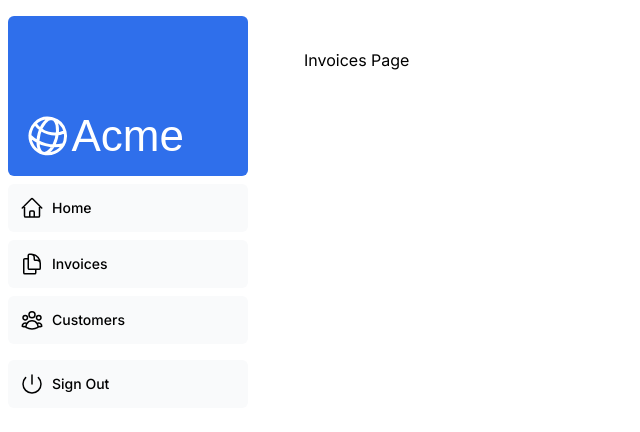
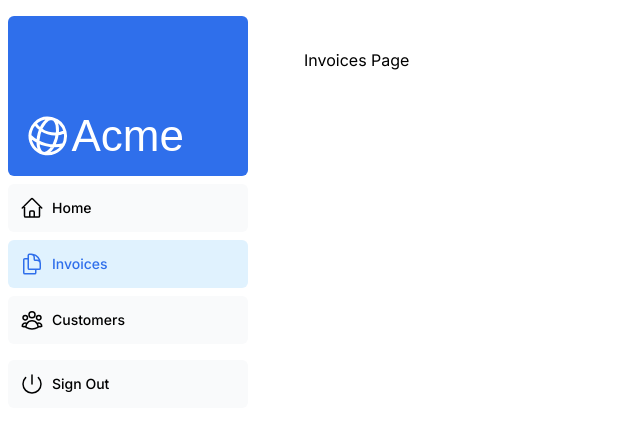
Before and after one commit to mustawa-mursalin/nextjs-dashboard, a Next.js app: page /dashboard/invoices in a window 1280 px wide. Shown: the top 432 px of the page, without its empty margins (0-640 px from the left). Built offline with nearby package versions, Linux system fonts and the light colour scheme; a web font is replaced by a local one.

Commit message:
learn(next.js): Navigating Between Pages

```diff
--- a/app/ui/dashboard/nav-links.tsx
+++ b/app/ui/dashboard/nav-links.tsx
@@ -1,8 +1,12 @@
+'use client';
 import {
   UserGroupIcon,
   HomeIcon,
   DocumentDuplicateIcon,
 } from '@heroicons/react/24/outline';
+import Link from "next/link";
+import {usePathname} from "next/navigation";
+import clsx from "clsx";
 
 // Map of links to display in the side navigation.
 // Depending on the size of the application, this would be stored in a database.
@@ -17,19 +21,25 @@
 ];
 
 export default function NavLinks() {
+ const pathname = usePathname();
   return (
     <>
       {links.map((link) => {
         const LinkIcon = link.icon;
         return (
-          <a
+          <Link
             key={link.name}
             href={link.href}
-            className="flex h-[48px] grow items-center justify-center gap-2 rounded-md bg-gray-50 p-3 text-sm font-medium hover:bg-sky-100 hover:text-blue-600 md:flex-none md:justify-start md:p-2 md:px-3"
+            className={clsx(
+                'flex h-[48px] grow items-center justify-center gap-2 rounded-md bg-gray-50 p-3 text-sm font-medium hover:bg-sky-100 hover:text-blue-600 md:flex-none md:justify-start md:p-2 md:px-3',
+                {
+                    'bg-sky-100 text-blue-600': pathname === link.href
+                }
+            )}
           >
             <LinkIcon className="w-6" />
             <p className="hidden md:block">{link.name}</p>
-          </a>
+          </Link>
         );
       })}
     </>
```
